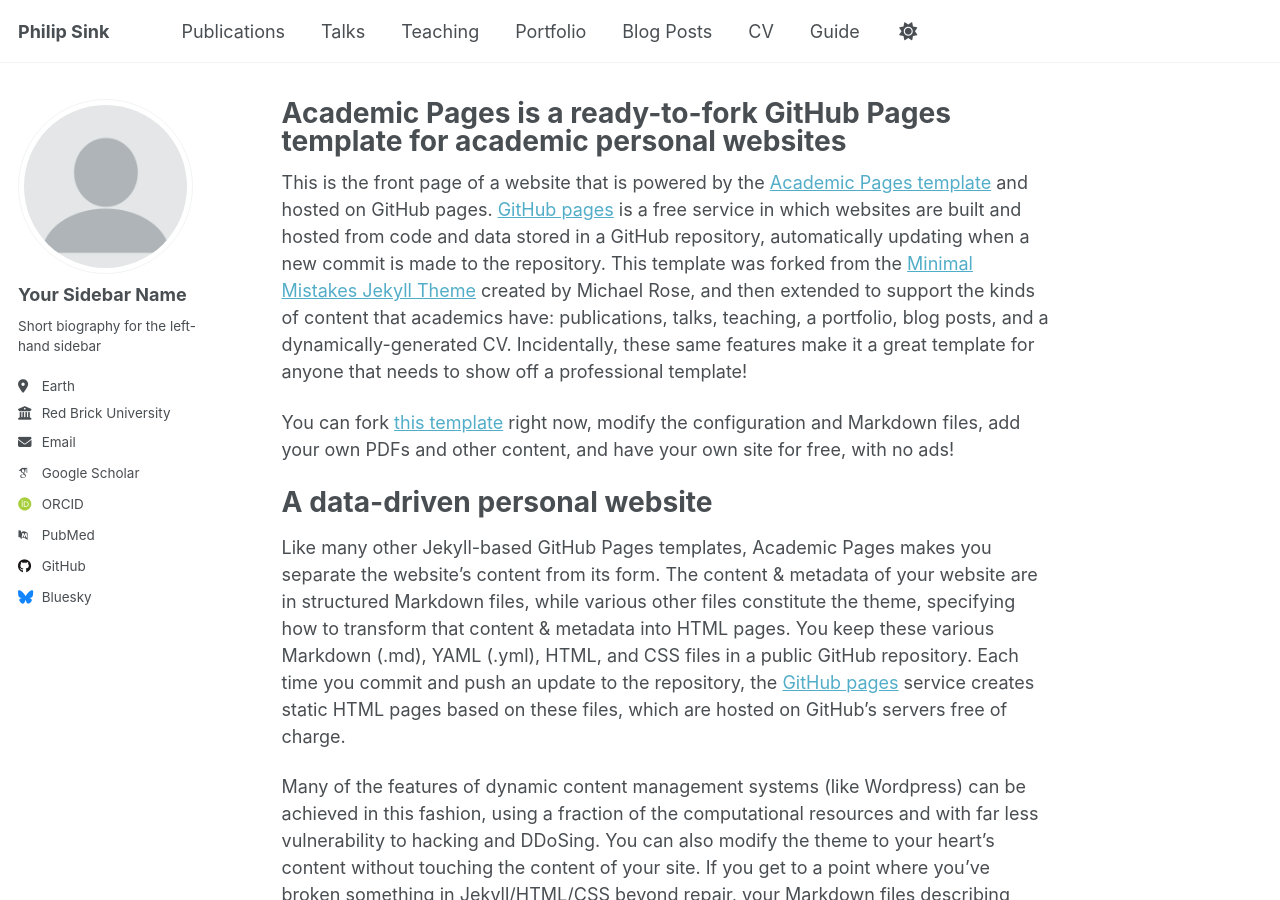
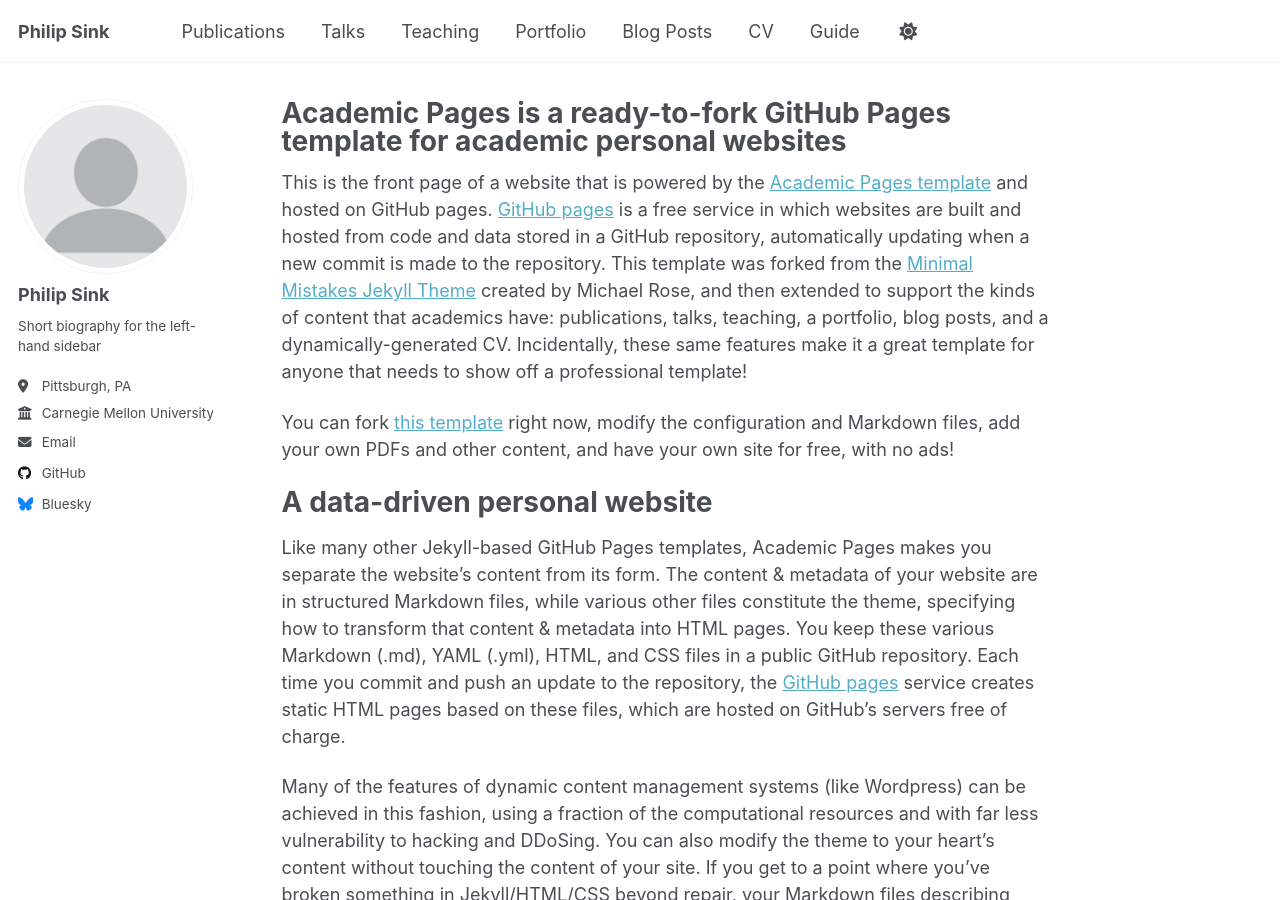
Before and after one commit to Philip-Sink/Philip-Sink.github.io, a Jekyll site: the page built from _pages/about.md, in a window 1280 px wide and 900 px high. Built offline with Jekyll 4.4.1, drawn with Linux system fonts in a browser that asks for light colours; some web fonts are replaced; a script that is not in the unit is left out.

Commit message:
Update _config.yml

```diff
--- a/_config.yml
+++ b/_config.yml
@@ -23,23 +23,23 @@ repository               : "academicpages/academicpages.github.io"
 author:
   # Biographic information
   avatar           : "profile.png"
-  name             : "Your Sidebar Name"
-  pronouns         : # example: "she/her"
+  name             : "Philip Sink"
+  pronouns         : # example: "he/him"
   bio              : "Short biography for the left-hand sidebar"
-  location         : "Earth"
-  employer         : "Red Brick University"
+  location         : "Pittsburgh, PA"
+  employer         : "Carnegie Mellon University"
   uri              : # URL
   email            : "none@example.org"
 
   # Academic websites
   academia         : # URL
-  arxiv            : # URL - Update with the correct link to your profile
-  googlescholar    : "https://scholar.google.com/citations?user=PS_CX0AAAAAJ"
+  arxiv            : # https://arxiv.org/search/cs?searchtype=author&query=Sink%2C+P
+  googlescholar    : # URL
   inspire-hep      : # URL
   impactstory      : # URL
-  orcid            : "http://orcid.org/yourorcidurl"
+  orcid            : # URL
   semantic         : # URL
-  pubmed           : "https://www.ncbi.nlm.nih.gov/pubmed/?term=john+snow"
+  pubmed           : # URL
   researchgate     : # URL
   scopus           : # URL
 
```
